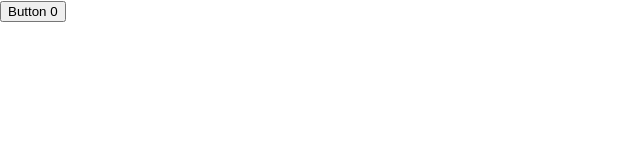
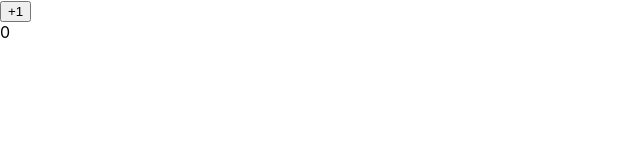
Before and after one commit to jeik0s/reactBasic, a React (Create React App) app: page / in a window 1280 px wide. Shown: the top 160 px of the page, without its empty margins (0-640 px from the left). Built offline with nearby package versions, Linux system fonts and the light colour scheme.

Commit message:
Setup button counter by functions

```diff
--- a/src/index.js
+++ b/src/index.js
@@ -6,18 +6,36 @@ import reportWebVitals from './reportWebVitals';
 
 const root = ReactDOM.createRoot(document.getElementById('root'));
 
-function Button(){
-  const [value, setValue] = useState(0)
+function IncrementValue(props){
   return(
-    <button onClick={() => setValue(value+1)}>
-      Button {value}
+    <button onClick={props.OnClick}>
+      +1
     </button>
+  )
+}
+
+function DisplayValue(props){
+  return (
+    <div>
+      {props.message}
+    </div>
+  )
+}
+
+function MyApp(){
+  const [counter, setCounter] = useState(0)
+  const incrementCounter = () => setCounter(counter+1)
+  return(
+    <>
+    <IncrementValue OnClick={incrementCounter}/>
+    <DisplayValue message={counter}/>
+    </>
   )
 }
 
 root.render(
   <React.StrictMode>
-    <Button />
+    <MyApp />
   </React.StrictMode>
 );
 
```
